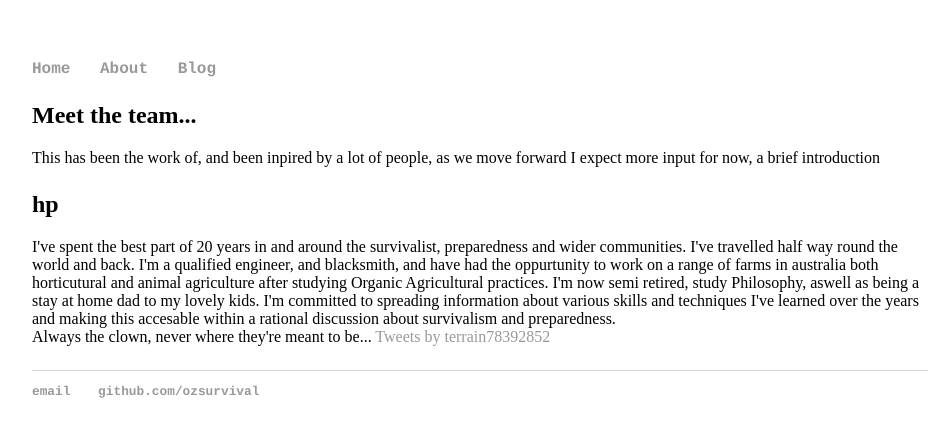
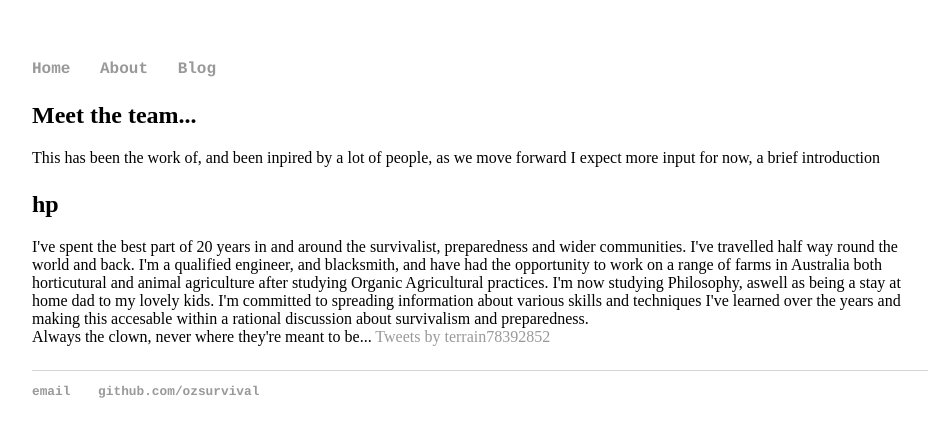
Before and after one commit to ozsurvival/ozsurvival.github.io, a Jekyll site: the page built from about/index.html, in a window 1280 px wide. Shown: the top 437 px of the page, without its empty margins (160-1110 px from the left). Built offline with Jekyll 4.4.1, drawn with Linux system fonts in a browser that asks for light colours; comment, search, counter and statistics services are not loaded.

Commit message:
Update index.html

```diff
--- a/about/index.html
+++ b/about/index.html
@@ -7,7 +7,7 @@ title: About
 <p><h2>Meet the team...</h2>
 This has been the work of, and been inpired by a lot of people, as we move forward I expect more input for now, a brief introduction</p>
 <p><h2>hp</h2>
-I've spent the best part of 20 years in and around the survivalist, preparedness and wider communities. I've travelled half way round the world and back. I'm a qualified engineer, and blacksmith, and have had the oppurtunity to work on a range of farms in australia both horticutural and animal agriculture after studying Organic Agricultural practices. I'm now semi retired, study Philosophy, aswell as being a stay at home dad to my lovely kids. I'm committed to spreading information about various skills and techniques I've learned over the years and making this accesable within a rational discussion about survivalism and preparedness. <br>Always the clown, never where they're meant to be...
+I've spent the best part of 20 years in and around the survivalist, preparedness and wider communities. I've travelled half way round the world and back. I'm a qualified engineer, and blacksmith, and have had the opportunity to work on a range of farms in Australia both horticutural and animal agriculture after studying Organic Agricultural practices. I'm now studying Philosophy, aswell as being a stay at home dad to my lovely kids. I'm committed to spreading information about various skills and techniques I've learned over the years and making this accesable within a rational discussion about survivalism and preparedness. <br>Always the clown, never where they're meant to be...
 <a class="twitter-timeline" data-lang="en" data-width="500" data-height="200" data-dnt="true" data-theme="dark" href="https://twitter.com/terrain78392852?ref_src=twsrc%5Etfw">Tweets by terrain78392852</a> <script async src="https://platform.twitter.com/widgets.js" charset="utf-8"></script> </p>
 
 </div><!-- /.blurb -->
```
